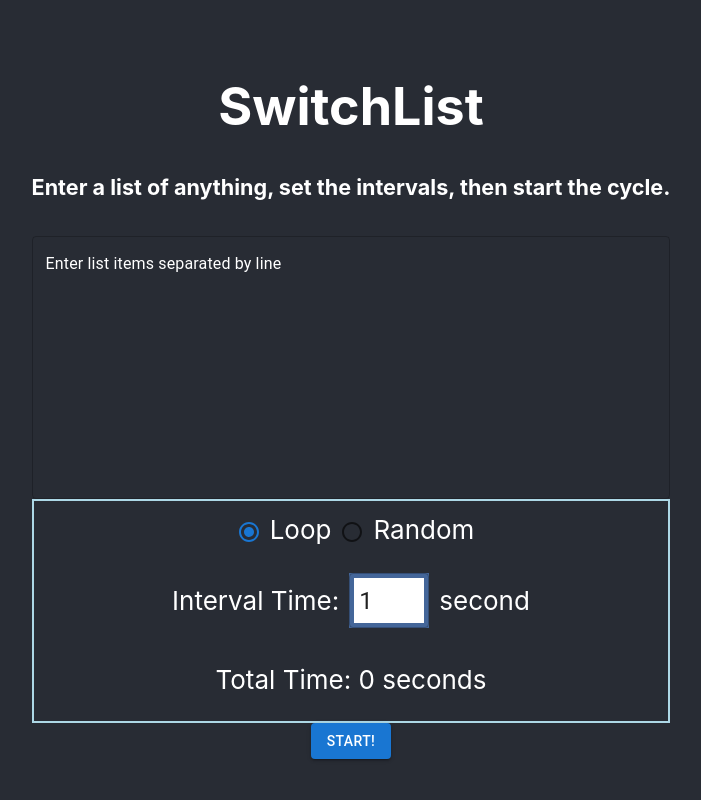
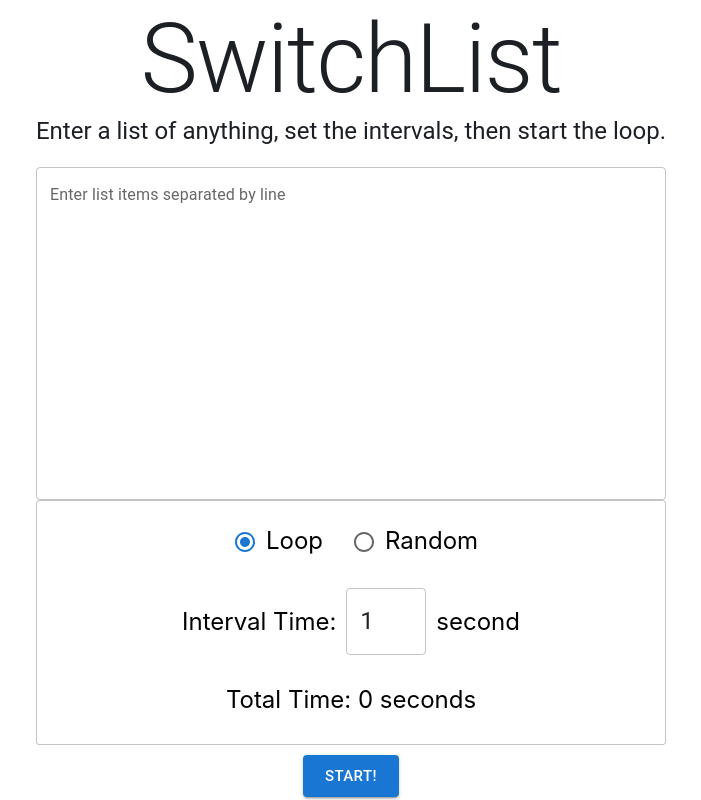
Before and after one commit to ElderlyC/Switchlist, a React (Create React App) app: page / in a window 1280 px wide. Shown: the whole page, without its empty margins (289-990 px from the left). Built offline with nearby package versions, Linux system fonts and the light colour scheme.

Commit message:
finished styling

```diff
--- a/src/App.css
+++ b/src/App.css
@@ -14,14 +14,14 @@
 }
 
 .App-header {
-  background-color: #282c34;
+  background-color: #fff;
   min-height: 100vh;
   display: flex;
   flex-direction: column;
   align-items: center;
   justify-content: center;
   font-size: calc(10px + 2vmin);
-  color: white;
+  color: #1c2025;
 }
 
 .App-link {
@@ -36,11 +36,3 @@
     transform: rotate(360deg);
   }
 }
-
-#itemlist {
-  font-size: 1.5rem;
-}
-
-#currentitem {
-  font-size: 3rem;
-}
--- a/src/App.tsx
+++ b/src/App.tsx
@@ -1,5 +1,5 @@
-import { useState, useEffect, ChangeEvent } from "react";
-import { Button, TextField, Box, Radio } from "@mui/material";
+import { useState, ChangeEvent } from "react";
+import { Button, TextField, Box, Radio, Typography } from "@mui/material";
 import "./App.css";
 
 function App() {
@@ -10,7 +10,9 @@ function App() {
   const [isRandom, setRandom] = useState<Boolean>(false);
   const [selectedRadio, setSelectedRadio] = useState<string>("loop");
 
-  const totalTime = itemList.split("\n").filter(Boolean).length * intervalTime;
+  const totalTime = parseFloat(
+    (itemList.split("\n").filter(Boolean).length * intervalTime).toFixed(2)
+  );
 
   const handleChange = (e: ChangeEvent<HTMLTextAreaElement>) => {
     setItemList(e.target.value);
@@ -27,7 +29,6 @@ function App() {
 
   const handleStart = () => {
     const itemsArray = itemList.split("\n").filter(Boolean); // Splitting by lines and removing empty strings
-    if (itemsArray.length > 0) setLooping(true);
 
     if (isRandom) {
       const getRandomValue = () => Math.random() - 0.5;
@@ -35,47 +36,39 @@ function App() {
     }
 
     if (itemsArray.length > 0) {
-      setCurrentItem(itemsArray[0]); // Set the initial currentItem
+      setLooping(true);
+      setCurrentItem(itemsArray[0]);
       let currentIndex = 1;
 
       const intervalId = setInterval(() => {
-        if (looping) {
-          // If looping is enabled, cycle through the items
+        if (currentIndex < itemsArray.length) {
           setCurrentItem(itemsArray[currentIndex]);
-          currentIndex = (currentIndex + 1) % itemsArray.length;
+          currentIndex += 1;
         } else {
-          // If not looping, stop the interval when all items are shown
-          if (currentIndex < itemsArray.length) {
-            setCurrentItem(itemsArray[currentIndex]);
-            currentIndex += 1;
-          } else {
-            clearInterval(intervalId);
-            setCurrentItem(""); // Reset currentItem when done
-            setLooping(false);
-          }
+          clearInterval(intervalId);
+          setCurrentItem("");
+          setLooping(false);
         }
-      }, intervalTime * 1000); // Convert seconds to milliseconds
-
-      // Clear the interval when looping state changes
-      return () => clearInterval(intervalId);
+      }, intervalTime * 1000);
     }
   };
-
-  useEffect(() => {
-    // Reset currentItem when itemList changes
-    setCurrentItem("");
-  }, [itemList]);
 
   return (
     <div className="App">
       <header className="App-header">
         {!looping && (
           <div>
-            <h1>SwitchList</h1>
-            <h5>
-              Enter a list of anything, set the intervals, then start the cycle.
-            </h5>
-            <div>
+            <Typography variant="h1">SwitchList</Typography>
+            <Typography variant="h5" sx={{ marginBottom: "20px" }}>
+              Enter a list of anything, set the intervals, then start the loop.
+            </Typography>
+            <Box
+              sx={{
+                backgroundColor: "transparent",
+                color: "black",
+                fontSize: "1.5rem",
+              }}
+            >
               <TextField
                 id="itemlist"
                 label="Enter list items separated by line"
@@ -85,16 +78,21 @@ function App() {
                 fullWidth
                 value={itemList}
                 onChange={handleChange}
-                style={{
-                  color: "white",
+                InputProps={{
+                  sx: {
+                    lineHeight: "30px",
+                    textarea: { fontSize: "1.5rem" },
+                  },
                 }}
-                InputLabelProps={{
-                  style: { color: "white" },
+              />
+              <Box
+                sx={{
+                  border: "rgba(0, 0, 0, 0.23) solid 1px",
+                  borderRadius: "3px",
+                  marginBottom: "10px",
                 }}
-                InputProps={{ style: { color: "white", border: "green" } }}
-              />
-              <Box sx={{ border: "lightblue solid 2px" }}>
-                <Box style={{ margin: "10px" }}>
+              >
+                <Box sx={{ margin: "20px 0px 15px" }}>
                   <Radio
                     id="loop"
                     name="cycling"
@@ -107,11 +105,12 @@ function App() {
                     name="cycling"
                     checked={selectedRadio === "random"}
                     onChange={handleRadioChange}
+                    sx={{ marginLeft: "20px" }}
                   />
                   <label htmlFor="random">Random</label>
                 </Box>
                 <Box
-                  style={{
+                  sx={{
                     display: "flex",
                     justifyContent: "center",
                     alignItems: "center",
@@ -128,28 +127,31 @@ function App() {
                     inputProps={{
                       style: {
                         fontSize: "1.5rem",
-                        background: "white",
-                        padding: 5,
-                        border: "#469  solid 5px",
                       },
                       step: 0.1,
+                      min: 0.1,
                     }}
                   />
                   {` second${intervalTime !== 1 ? "s" : ""}`}
                 </Box>
-                <p>
+                <Box sx={{ margin: "20px 0px 30px" }}>
                   {`Total Time: ${totalTime} second${
                     totalTime === 1 ? "" : "s"
                   }`}
-                </p>
+                </Box>
               </Box>
-            </div>
-            <Button onClick={handleStart} variant="contained" color="primary">
+            </Box>
+            <Button
+              onClick={handleStart}
+              variant="contained"
+              color="primary"
+              size="large"
+            >
               Start!
             </Button>
           </div>
         )}
-        <div id="currentitem">{currentItem}</div>
+        <Box sx={{ fontSize: "3rem" }}>{currentItem}</Box>
       </header>
     </div>
   );
```
